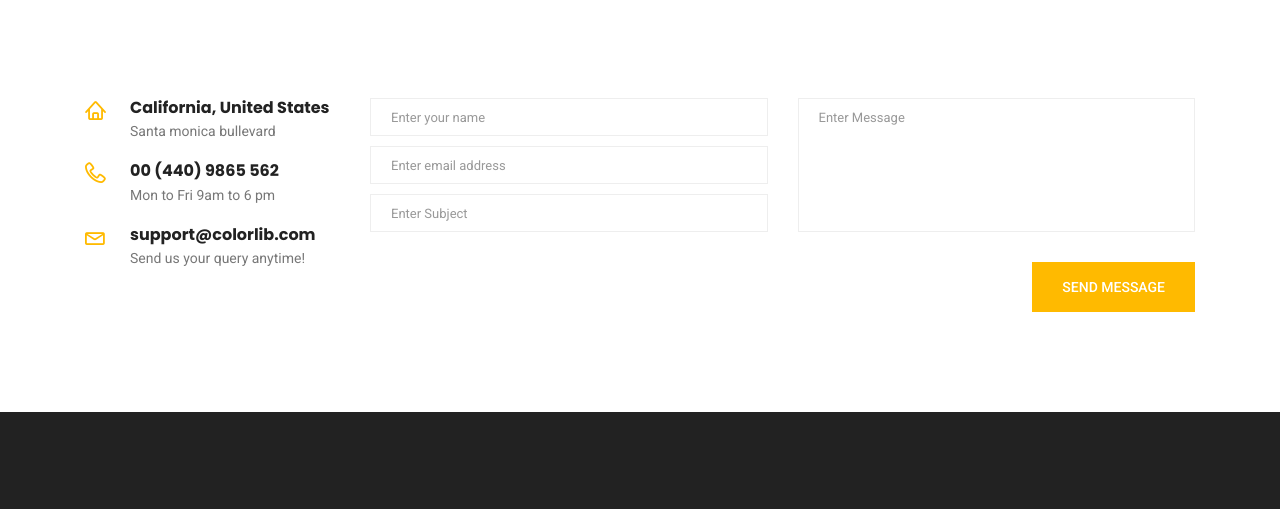
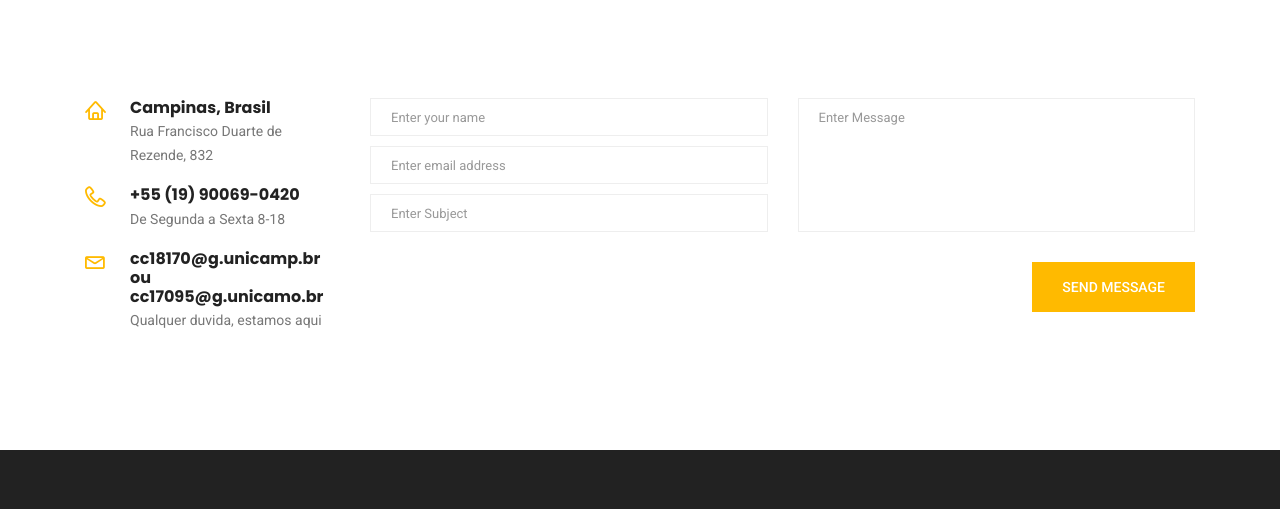
Before and after one commit to GustavoSModa/Internet2, a plain HTML site: page contact.html in a window 1280 px wide. Shown: the part 897-1406 px from the top of the page. Drawn offline with nearby package versions, Linux system fonts and the light colour scheme; some packages are replaced by stand-ins of ours.

Commit message:
Add files via upload

```diff
--- a/contact.html
+++ b/contact.html
@@ -93,18 +93,18 @@
 					<div class="contact_info">
 						<div class="info_item">
 							<i class="lnr lnr-home"></i>
-							<h6>California, United States</h6>
-							<p>Santa monica bullevard</p>
+							<h6>Campinas, Brasil</h6>
+							<p>Rua Francisco Duarte de Rezende, 832</p>
 						</div>
 						<div class="info_item">
 							<i class="lnr lnr-phone-handset"></i>
-							<h6><a href="#">00 (440) 9865 562</a></h6>
-							<p>Mon to Fri 9am to 6 pm</p>
+							<h6><a href="#">+55 (19) 90069-0420</a></h6>
+							<p>De Segunda a Sexta 8-18</p>
 						</div>
 						<div class="info_item">
 							<i class="lnr lnr-envelope"></i>
-							<h6><a href="#">support@colorlib.com</a></h6>
-							<p>Send us your query anytime!</p>
+							<h6><a href="#">cc18170@g.unicamp.br ou cc17095@g.unicamo.br</a></h6>
+							<p>Qualquer duvida, estamos aqui</p>
 						</div>
 					</div>
 				</div>
```
